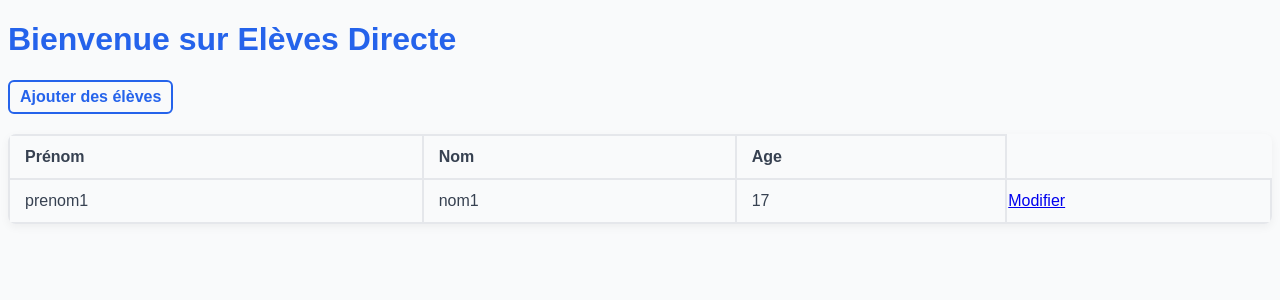
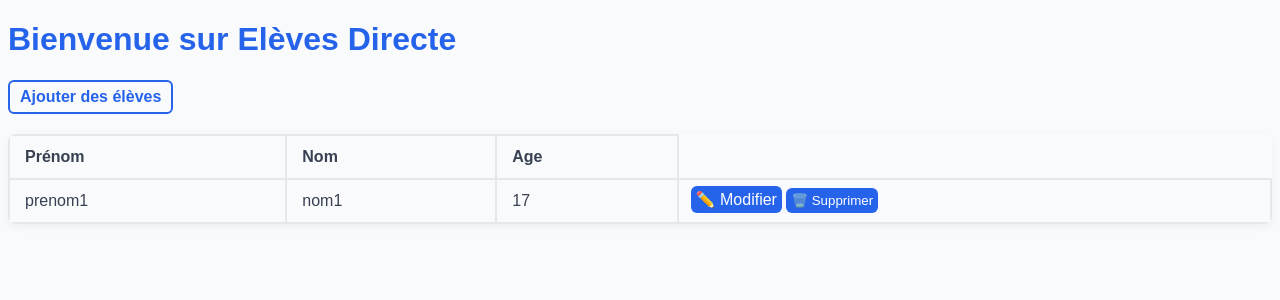
Before and after one commit to gregdel-dev/NSI-App_Web_Eleves, a Flask app: page / in a window 1280 px wide. Shown: the top 300 px of the page. Run offline with Flask 3, Linux system fonts and the light colour scheme.

Commit message:
ajout du boutton suppr et modification de update.html

```diff
--- a/static/styles.css
+++ b/static/styles.css
@@ -29,6 +29,8 @@ th, td{
     padding: 12px 15px;
 
 }
+
+
 .submit_button{
     background-color: #2563eb;
     color : white;
@@ -39,7 +41,7 @@ th, td{
     font-weight: bold;
 
 }
-form{
+.content-form form{
     margin-top: 20px;
     display: flex;
     flex-direction: column;
@@ -71,6 +73,11 @@ label{
 }
 .button_case{
     padding: 1px;
+    gap: 10px;
+    align-items: center;
+    width:min-content;
+
+
 }
 .button_case button{
     background-color: #2563eb;
@@ -79,7 +86,17 @@ label{
     padding: 5px;
     border-radius: 6px;
     cursor: pointer;
-    font-weight: bold;
+
+}
+.button_case a{
+    background-color: #2563eb;
+    color : white;
+    border: none;
+    padding: 5px;
+    border-radius: 6px;
+    cursor: pointer;
+
+    text-decoration: none;
 }
 .content-form{
 
@@ -100,3 +117,12 @@ label{
     font-weight: bold;
     color: #2563eb;
 }
+
+
+.actions-buttons-form{
+    padding: 1px;
+    gap: 10px;
+    align-items: center;
+    margin-left: 10px;
+
+}
--- a/templates/index.html
+++ b/templates/index.html
@@ -22,7 +22,13 @@
             <td>{{ e[1] }}</td>
             <td>{{ e[2] }}</td>
             <td>{{ e[3] }}</td>
-            <td class="button_case"><a href="/update?id={{ e[0] }}">Modifier</a></td>
+            <td class="button_case">
+
+                <form action="/supprimer?id={{ e[0] }}" class="actions-buttons-form">
+                    <a href="/update?id={{ e[0] }}">✏️ Modifier</a>
+                    <button type="submit">🗑️ Supprimer</button>
+                </form>
+            </td>
         </tr>
         {% endfor %}
     </table>
--- a/templates/update.html
+++ b/templates/update.html
@@ -13,7 +13,7 @@
 
 
     <h1>Modifer des élèves</h1>
-    <form method="POST">
+    <form method="POST" action="/">
         <input type="hidden" name="id" value="{{eleve[0]}}">
         <div class="form-element">
             <label for="prenom">Prénom : <input id="prenom" name="prenom" type="text" value="{{eleve[1]}}"></label>
```
